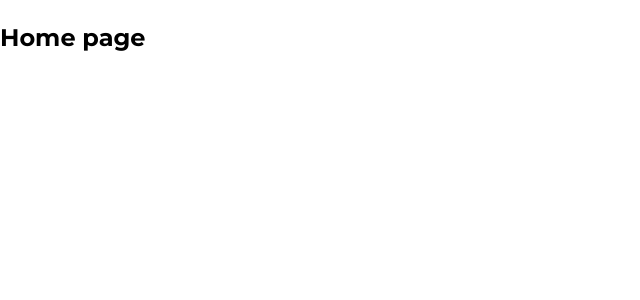
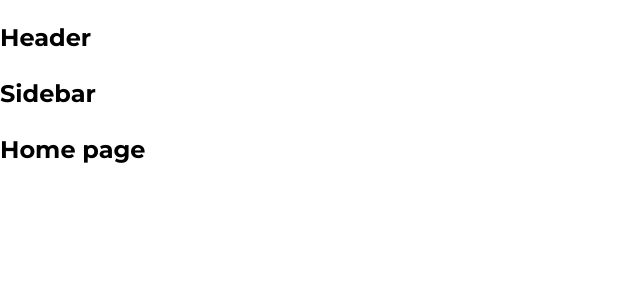
Before and after one commit to huytdn/tiktok-ui, a React (Create React App) app: page / in a window 1280 px wide. Shown: the top 300 px of the page, without its empty margins (0-640 px from the left). Built offline with nearby package versions, Linux system fonts and the light colour scheme.

Commit message:
Router+Layout

```diff
--- a/src/App.js
+++ b/src/App.js
@@ -1,5 +1,7 @@
+import { Fragment } from 'react';
 import { BrowserRouter as Router, Routes, Route } from 'react-router-dom';
 import { publicRoutes } from '@/routes';
+import { DefaultLayout } from '@/components/Layout';
 function App() {
     return (
         <Router>
@@ -7,7 +9,24 @@
                 <Routes>
                     {publicRoutes.map((route, index) => {
                         const Page = route.component;
-                        return <Route key={index} path={route.path} element={<Page />} />;
+                        let Layout = DefaultLayout;
+
+                        if (route.layout) {
+                            Layout = route.layout;
+                        } else if (route.layout === null) {
+                            Layout = Fragment;
+                        }
+                        return (
+                            <Route
+                                key={index}
+                                path={route.path}
+                                element={
+                                    <Layout>
+                                        <Page />
+                                    </Layout>
+                                }
+                            />
+                        );
                     })}
                 </Routes>
             </div>
--- /dev/null
+++ b/src/components/Layout/DefaultLayout/Sidebar/index.js
@@ -0,0 +1,5 @@
+function Sidebar() {
+    return <h2>Sidebar</h2>;
+}
+
+export default Sidebar;
--- /dev/null
+++ b/src/components/Layout/DefaultLayout/index.js
@@ -0,0 +1,16 @@
+import Header from '@/components/Layout/components/Header';
+import Sidebar from './Sidebar';
+
+function DefaultLayout({ children }) {
+    return (
+        <div>
+            <Header />
+            <div className="container">
+                <Sidebar />
+                <div className="content">{children}</div>
+            </div>
+        </div>
+    );
+}
+
+export default DefaultLayout;
--- /dev/null
+++ b/src/components/Layout/HeaderOnly/index.js
@@ -0,0 +1,14 @@
+import Header from '@/components/Layout/components/Header';
+
+function DefaultLayout({ children }) {
+    return (
+        <div>
+            <Header />
+            <div className="container">
+                <div className="content">{children}</div>
+            </div>
+        </div>
+    );
+}
+
+export default DefaultLayout;
--- /dev/null
+++ b/src/components/Layout/components/Header/index.js
@@ -0,0 +1,5 @@
+function Header() {
+    return <h2>Header</h2>;
+}
+
+export default Header;
--- /dev/null
+++ b/src/components/Layout/index.js
@@ -0,0 +1,2 @@
+export { default as DefaultLayout } from './DefaultLayout';
+export { default as HeaderOnly } from './HeaderOnly';
--- /dev/null
+++ b/src/pages/Search/index.js
@@ -0,0 +1,5 @@
+function Search() {
+    return <h2>Search page</h2>;
+}
+
+export default Search;
--- /dev/null
+++ b/src/pages/Upload/index.js
@@ -0,0 +1,5 @@
+function Upload() {
+    return <h2>Upload page</h2>;
+}
+
+export default Upload;
--- a/src/routes/index.js
+++ b/src/routes/index.js
@@ -1,12 +1,18 @@
+// Layout
+import { HeaderOnly } from '@/components/Layout';
 import Home from '@/pages/Home';
 import Following from '@/pages/Following';
 import Profile from '@/pages/Profile';
+import Upload from '@/pages/Upload';
+import Search from '@/pages/Search';
 
 // Public routes
 const publicRoutes = [
     { path: '/', component: Home },
     { path: '/following', component: Following },
     { path: '/profile', component: Profile },
+    { path: '/upload', component: Upload, layout: HeaderOnly },
+    { path: '/search', component: Search, layout: null },
 ];
 
 const privateRoutes = [];
```
